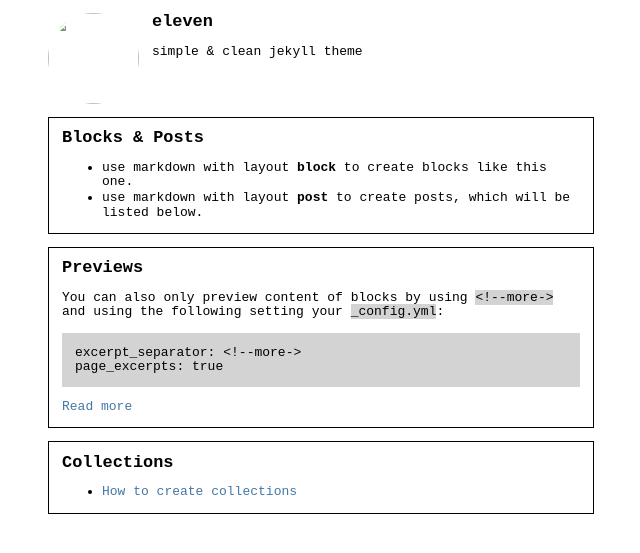
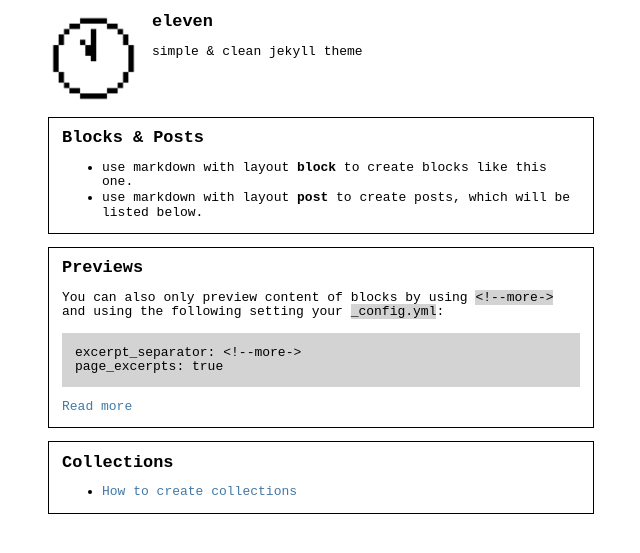
Before and after one commit to martin-halla/eleven, a Jekyll site: the page built from index.md, in a window 1280 px wide. Shown: the top 553 px of the page, without its empty margins (319-959 px from the left). Built offline with Jekyll 4.4.1, drawn with Linux system fonts in a browser that asks for light colours.

Commit message:
config, logo

```diff
--- a/_config.yml
+++ b/_config.yml
@@ -3,7 +3,7 @@ theme: eleven-theme
 
 eleven:
   date_format: "%b %d, %Y"
-  #logo:  "assets/logo.png"
+  logo:  "assets/logo.png"
 
 permalink: post/:title
 
```
